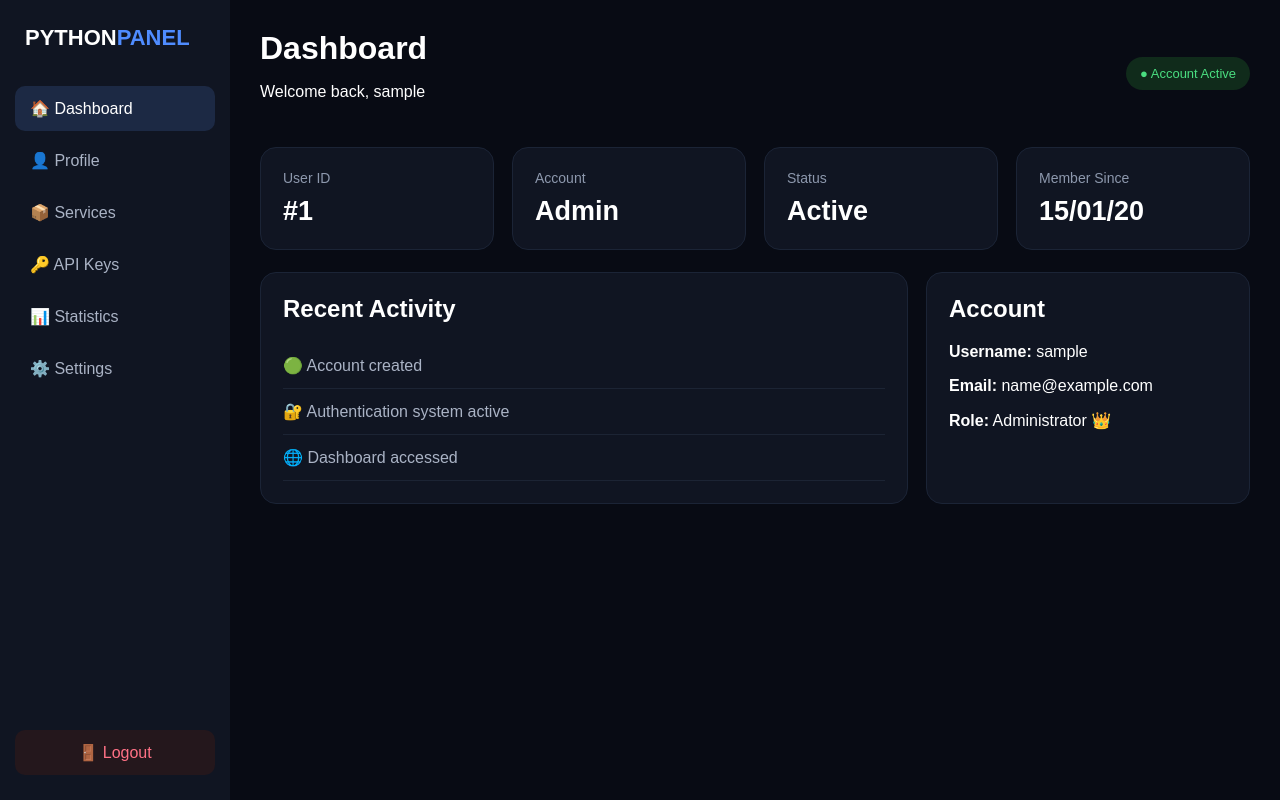
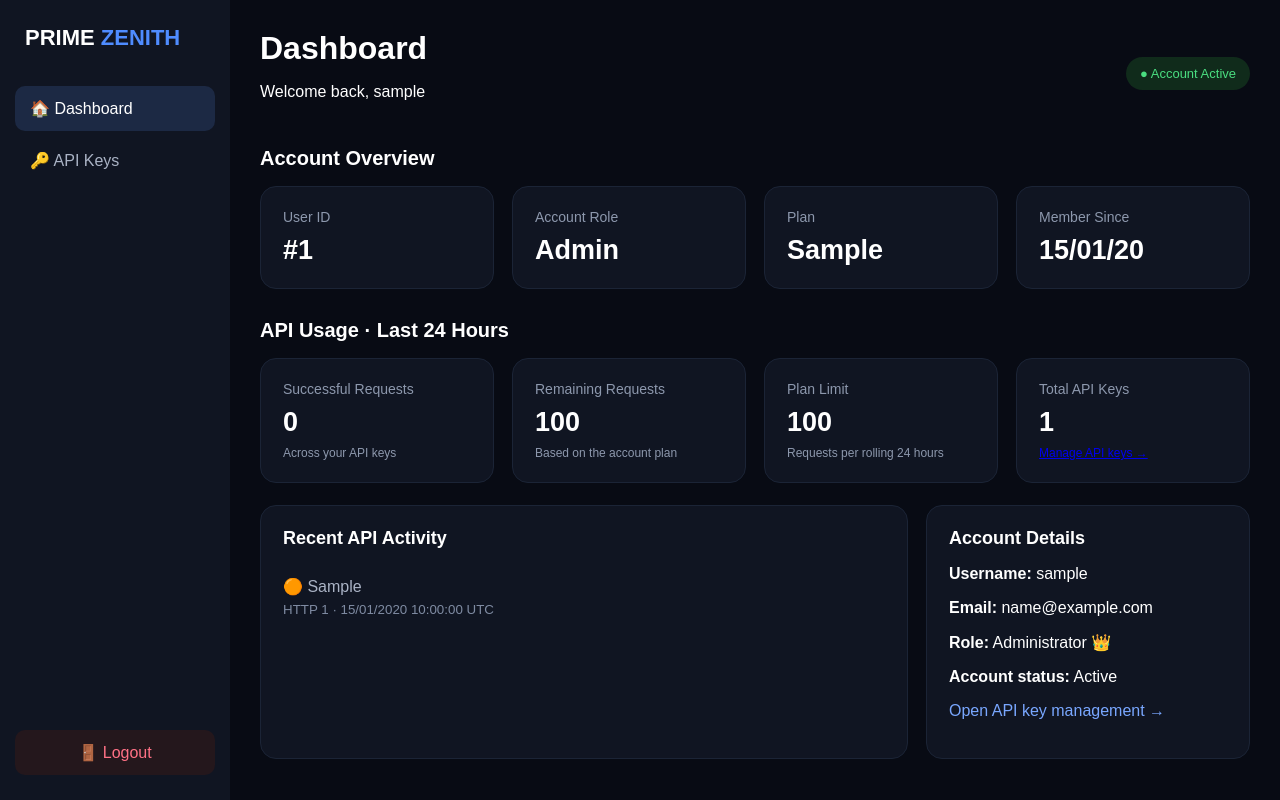
Before and after one commit to mutolibayodeji19-byte/Python-panel, a Flask app: page / in a window 1280 px wide. Run offline with Flask 3, Linux system fonts and the light colour scheme; a user stored in the database is signed in; tables that the repository leaves empty hold one stand-in row (values such as "Sample post").

Commit message:
Add API usage tracking and dashboard statistics

```diff
--- a/app.py
+++ b/app.py
@@ -28,11 +28,13 @@ from routes.auth import auth
 from routes.dashboard import dashboard
 from routes.admin import admin
 from routes.api_keys import api_keys
+from routes.api import api
 
 app.register_blueprint(auth)
 app.register_blueprint(dashboard)
 app.register_blueprint(admin)
 app.register_blueprint(api_keys)
+app.register_blueprint(api)
 
 
 def create_owner():
--- a/routes/dashboard.py
+++ b/routes/dashboard.py
@@ -1,14 +1,62 @@
+from datetime import datetime, timedelta, timezone
+
 from flask import Blueprint, render_template
 from flask_login import login_required, current_user
+
+from database.api_models import APIKey, APIUsage
 
 
 dashboard = Blueprint("dashboard", __name__)
 
 
+def daily_limit_for(user):
+    plan = (user.plan or "FREE").upper()
+
+    limits = {
+        "OWNER": None,
+        "ADMIN": None,
+        "PRO": 5000,
+        "PREMIUM": 1000,
+        "PAID": 1000,
+        "FREE": 100,
+    }
+
+    return limits.get(plan, 100)
+
+
 @dashboard.route("/")
 @login_required
 def home():
+    now = datetime.now(timezone.utc).replace(tzinfo=None)
+    since = now - timedelta(hours=24)
+
+    keys = APIKey.query.filter_by(user_id=current_user.id).all()
+    key_ids = [key.id for key in keys]
+
+    usage_query = APIUsage.query.filter(
+        APIUsage.api_key_id.in_(key_ids),
+        APIUsage.created_at >= since,
+        APIUsage.status_code == 200
+    )
+
+    used = usage_query.count()
+    limit = daily_limit_for(current_user)
+    remaining = None if limit is None else max(limit - used, 0)
+
+    recent_usage = (
+        APIUsage.query
+        .filter(APIUsage.api_key_id.in_(key_ids))
+        .order_by(APIUsage.id.desc())
+        .limit(10)
+        .all()
+    ) if key_ids else []
+
     return render_template(
         "dashboard.html",
-        user=current_user
+        user=current_user,
+        api_used=used,
+        api_limit=limit,
+        api_remaining=remaining,
+        api_key_count=len(keys),
+        recent_api_usage=recent_usage
     )
--- a/templates/dashboard.html
+++ b/templates/dashboard.html
@@ -3,21 +3,15 @@
 <head>
     <meta charset="UTF-8">
     <meta name="viewport" content="width=device-width, initial-scale=1.0">
-
-    <title>Dashboard | Python Panel</title>
-
+    <title>Dashboard | PRIME ZENITH</title>
     <style>
-        * {
-            box-sizing: border-box;
-        }
-
+        * { box-sizing: border-box; }
         body {
             margin: 0;
             font-family: Arial, sans-serif;
             background: #080b14;
             color: #fff;
         }
-
         .sidebar {
             position: fixed;
             left: 0;
@@ -27,18 +21,13 @@
             background: #101522;
             padding: 25px 15px;
         }
-
         .logo {
             font-size: 22px;
             font-weight: bold;
             margin-bottom: 35px;
             padding: 0 10px;
         }
-
-        .logo span {
-            color: #4f8cff;
-        }
-
+        .logo span { color: #4f8cff; }
         .nav a {
             display: block;
             padding: 13px 15px;
@@ -47,20 +36,16 @@
             color: #aab3c5;
             text-decoration: none;
         }
-
-        .nav a:hover,
-        .nav .active {
+        .nav a:hover, .nav .active {
             background: #1c2944;
             color: #fff;
         }
-
         .logout {
             position: absolute;
             bottom: 25px;
             left: 15px;
             right: 15px;
         }
-
         .logout a {
             display: block;
             padding: 13px;
@@ -70,23 +55,18 @@
             color: #ff7185;
             text-decoration: none;
         }
-
         .main {
             margin-left: 230px;
             padding: 30px;
         }
-
         .top {
             display: flex;
             justify-content: space-between;
             align-items: center;
             margin-bottom: 30px;
+            gap: 15px;
         }
-
-        .top h1 {
-            margin: 0;
-        }
-
+        .top h1 { margin: 0; }
         .status {
             padding: 9px 14px;
             border-radius: 20px;
@@ -94,201 +74,181 @@
             color: #4ade80;
             font-size: 13px;
         }
-
         .cards {
             display: grid;
-            grid-template-columns: repeat(4, 1fr);
+            grid-template-columns: repeat(4, minmax(0, 1fr));
             gap: 18px;
         }
-
-        .card {
+        .card, .panel {
             background: #101522;
             border: 1px solid #1b2436;
             border-radius: 16px;
             padding: 22px;
+            min-width: 0;
         }
-
         .card .label {
             color: #8d98ad;
             font-size: 14px;
         }
-
         .card .value {
             font-size: 27px;
             font-weight: bold;
             margin-top: 10px;
+            overflow-wrap: anywhere;
         }
-
+        .subtext {
+            color: #8d98ad;
+            font-size: 12px;
+            margin-top: 8px;
+        }
+        .section-title {
+            margin: 30px 0 16px;
+            font-size: 20px;
+        }
         .content {
             margin-top: 22px;
             display: grid;
             grid-template-columns: 2fr 1fr;
             gap: 18px;
         }
-
-        .panel {
-            background: #101522;
-            border: 1px solid #1b2436;
-            border-radius: 16px;
-            padding: 22px;
-        }
-
-        .panel h2 {
-            margin-top: 0;
-        }
-
+        .panel h2 { margin-top: 0; font-size: 18px; }
         .activity {
             padding: 13px 0;
             border-bottom: 1px solid #1c2434;
             color: #aab3c5;
+            overflow-wrap: anywhere;
         }
-
+        .activity:last-child { border-bottom: 0; }
+        .activity small {
+            display: block;
+            color: #7f8ba2;
+            margin-top: 6px;
+        }
+        .empty { color: #8d98ad; }
+        .panel a { color: #79a7ff; text-decoration: none; }
+        .panel a:hover { text-decoration: underline; }
+        @media (max-width: 1100px) {
+            .cards { grid-template-columns: repeat(2, minmax(0, 1fr)); }
+        }
         @media (max-width: 900px) {
             .sidebar {
                 position: relative;
                 width: 100%;
                 height: auto;
             }
-
             .logout {
                 position: static;
                 margin-top: 20px;
             }
-
-            .main {
-                margin-left: 0;
-                padding: 20px;
-            }
-
-            .cards {
-                grid-template-columns: repeat(2, 1fr);
-            }
-
-            .content {
-                grid-template-columns: 1fr;
-            }
+            .main { margin-left: 0; padding: 20px; }
+            .content { grid-template-columns: 1fr; }
         }
-
         @media (max-width: 500px) {
-            .cards {
-                grid-template-columns: 1fr;
-            }
-
-            .top {
-                align-items: flex-start;
-                gap: 15px;
-                flex-direction: column;
-            }
+            .cards { grid-template-columns: 1fr; }
+            .top { align-items: flex-start; flex-direction: column; }
+            .main { padding: 15px; }
         }
     </style>
 </head>
-
 <body>
-
 <aside class="sidebar">
-
-    <div class="logo">
-        PYTHON<span>PANEL</span>
-    </div>
-
+    <div class="logo">PRIME <span>ZENITH</span></div>
     <nav class="nav">
         <a href="/" class="active">🏠 Dashboard</a>
-        <a href="#">👤 Profile</a>
-        <a href="#">📦 Services</a>
         <a href="/api-keys/">🔑 API Keys</a>
-        <a href="#">📊 Statistics</a>
-        <a href="#">⚙️ Settings</a>
     </nav>
-
-    <div class="logout">
-        <a href="/logout">🚪 Logout</a>
-    </div>
-
+    <div class="logout"><a href="/logout">🚪 Logout</a></div>
 </aside>
 
 <main class="main">
-
     <div class="top">
         <div>
             <h1>Dashboard</h1>
             <p>Welcome back, {{ user.username }}</p>
         </div>
-
-        <div class="status">
-            ● Account Active
-        </div>
+        <div class="status">● Account Active</div>
     </div>
 
+    <h2 class="section-title">Account Overview</h2>
     <section class="cards">
-
         <div class="card">
             <div class="label">User ID</div>
             <div class="value">#{{ user.id }}</div>
         </div>
-
         <div class="card">
-            <div class="label">Account</div>
+            <div class="label">Account Role</div>
             <div class="value">
-                {% if user.is_admin %}
-                    Admin
-                {% else %}
-                    User
-                {% endif %}
+                {% if user.is_admin %}Admin{% else %}User{% endif %}
             </div>
         </div>
-
         <div class="card">
-            <div class="label">Status</div>
-            <div class="value">Active</div>
+            <div class="label">Plan</div>
+            <div class="value">{{ user.plan or 'FREE' }}</div>
         </div>
-
         <div class="card">
             <div class="label">Member Since</div>
+            <div class="value">{{ user.created_at.strftime('%d/%m/%y') if user.created_at else '—' }}</div>
+        </div>
+    </section>
+
+    <h2 class="section-title">API Usage · Last 24 Hours</h2>
+    <section class="cards">
+        <div class="card">
+            <div class="label">Successful Requests</div>
+            <div class="value">{{ api_used }}</div>
+            <div class="subtext">Across your API keys</div>
+        </div>
+        <div class="card">
+            <div class="label">Remaining Requests</div>
             <div class="value">
-                {{ user.created_at.strftime('%d/%m/%y') }}
+                {% if api_remaining is none %}Unlimited{% else %}{{ api_remaining }}{% endif %}
             </div>
+            <div class="subtext">Based on the account plan</div>
         </div>
-
+        <div class="card">
+            <div class="label">Plan Limit</div>
+            <div class="value">
+                {% if api_limit is none %}Unlimited{% else %}{{ api_limit }}{% endif %}
+            </div>
+            <div class="subtext">Requests per rolling 24 hours</div>
+        </div>
+        <div class="card">
+            <div class="label">Total API Keys</div>
+            <div class="value">{{ api_key_count }}</div>
+            <div class="subtext"><a href="/api-keys/">Manage API keys →</a></div>
+        </div>
     </section>
 
     <section class="content">
-
         <div class="panel">
-            <h2>Recent Activity</h2>
-
-            <div class="activity">
-                🟢 Account created
-            </div>
-
-            <div class="activity">
-                🔐 Authentication system active
-            </div>
-
-            <div class="activity">
-                🌐 Dashboard accessed
-            </div>
+            <h2>Recent API Activity</h2>
+            {% for item in recent_api_usage %}
+                <div class="activity">
+                    {% if item.status_code == 200 %}🟢{% else %}🟠{% endif %}
+                    {{ item.endpoint }}
+                    <small>
+                        HTTP {{ item.status_code }}
+                        · {{ item.created_at.strftime('%d/%m/%Y %H:%M:%S') if item.created_at else 'Time unavailable' }} UTC
+                    </small>
+                </div>
+            {% else %}
+                <p class="empty">No API activity recorded yet.</p>
+            {% endfor %}
         </div>
 
         <div class="panel">
-            <h2>Account</h2>
-
+            <h2>Account Details</h2>
             <p><strong>Username:</strong> {{ user.username }}</p>
-
             <p><strong>Email:</strong> {{ user.email }}</p>
-
-            <p>
-                <strong>Role:</strong>
-                {% if user.is_admin %}
-                    Administrator 👑
-                {% else %}
-                    Standard User
-                {% endif %}
+            <p><strong>Role:</strong>
+                {% if user.is_admin %}Administrator 👑{% else %}Standard User{% endif %}
             </p>
+            <p><strong>Account status:</strong>
+                {% if user.is_active_user %}Active{% else %}Inactive{% endif %}
+            </p>
+            <p><a href="/api-keys/">Open API key management →</a></p>
         </div>
-
     </section>
-
 </main>
-
 </body>
 </html>
```
Also changed, not shown: database/api_models.py (+21 -0 lines), routes/api.py (+96 -0 lines), templates/api_keys.html (+41 -120 lines).
